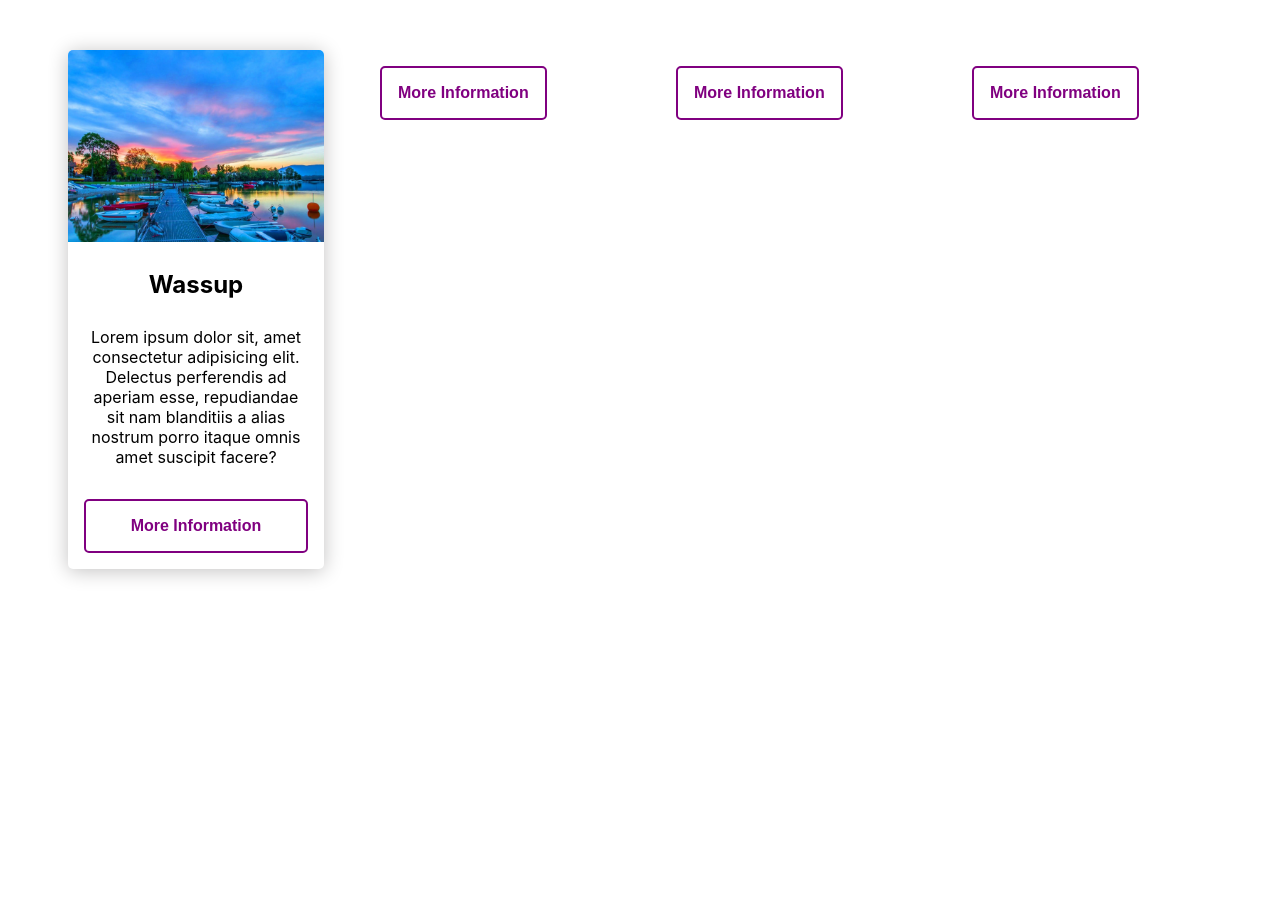
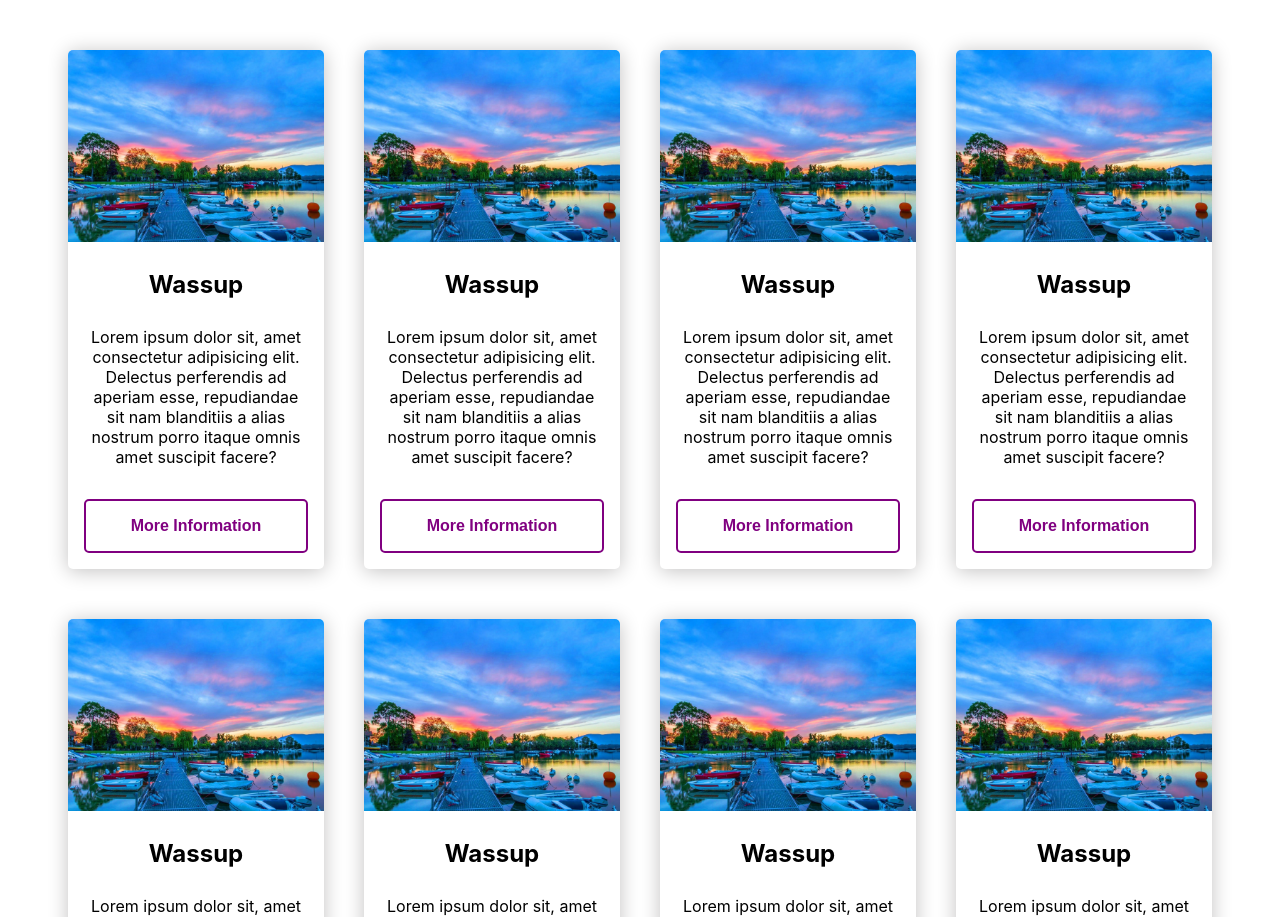
Before and after one commit to chusyntax/react-new-portfolio, a React (Create React App) app: page / in a window 1280 px wide. Shown: the top 917 px of the page. Before the commit the page ends 800 px from the top, so only its background shows below. Built offline with nearby package versions, Linux system fonts and the light colour scheme.

Commit message:
added all cards

```diff
--- a/src/Projects.js
+++ b/src/Projects.js
@@ -25,6 +25,8 @@ const [open4, setOpen4] = useState(false);
   const onCloseModal4 = () => setOpen4(false);
 
   return (
+<>
+
     <div className={styles.cardWrapper}>
 
     <div>
@@ -35,9 +37,7 @@ const [open4, setOpen4] = useState(false);
    liveSite="https://github.com/chusyntax"
    onClick={onOpenModal}
    >
-     <button className={styles.cardButton} onClick={onOpenModal}>More Information</button>
   </Card>
-
       <Modal open={open} onClose={onCloseModal} center>
         <h2>Simple centered modal 1</h2>
         <p>
@@ -46,11 +46,16 @@ const [open4, setOpen4] = useState(false);
           hendrerit risus, sed porttitor quam.
         </p>
       </Modal>
-
     </div>
 
      <div>
-      <button className={styles.cardButton} onClick={onOpenModal2}>More Information</button>
+     <Card heading="Wassup"
+   description="Lorem ipsum dolor sit, amet consectetur adipisicing elit. Delectus perferendis ad aperiam esse, repudiandae sit nam blanditiis a alias nostrum porro itaque omnis amet suscipit facere?"
+   gitHub="https://github.com/chusyntax"
+   liveSite="https://github.com/chusyntax"
+   onClick={onOpenModal2}
+   >
+  </Card>
       <Modal open={open2} onClose={onCloseModal2} center>
         <h2>Simple centered modal 2</h2>
         <p>
@@ -62,7 +67,13 @@ const [open4, setOpen4] = useState(false);
     </div>
 
      <div>
-      <button className={styles.cardButton} onClick={onOpenModal3}>More Information</button>
+     <Card heading="Wassup"
+   description="Lorem ipsum dolor sit, amet consectetur adipisicing elit. Delectus perferendis ad aperiam esse, repudiandae sit nam blanditiis a alias nostrum porro itaque omnis amet suscipit facere?"
+   gitHub="https://github.com/chusyntax"
+   liveSite="https://github.com/chusyntax"
+   onClick={onOpenModal3}
+   >
+  </Card>
       <Modal open={open3} onClose={onCloseModal3} center>
         <h2>Simple centered modal 3</h2>
         <p>
@@ -75,7 +86,13 @@ const [open4, setOpen4] = useState(false);
 
 
     <div>
-      <button className={styles.cardButton} onClick={onOpenModal4}>More Information</button>
+    <Card heading="Wassup"
+   description="Lorem ipsum dolor sit, amet consectetur adipisicing elit. Delectus perferendis ad aperiam esse, repudiandae sit nam blanditiis a alias nostrum porro itaque omnis amet suscipit facere?"
+   gitHub="https://github.com/chusyntax"
+   liveSite="https://github.com/chusyntax"
+   onClick={onOpenModal4}
+   >
+  </Card>
       <Modal open={open4} onClose={onCloseModal4} center>
         <h2>Simple centered modal 4</h2>
         <p>
@@ -124,6 +141,122 @@ const [open4, setOpen4] = useState(false);
 
     </div>
 
+<div className={styles.cardWrapper}>
+
+<div>
+
+<Card heading="Wassup"
+description="Lorem ipsum dolor sit, amet consectetur adipisicing elit. Delectus perferendis ad aperiam esse, repudiandae sit nam blanditiis a alias nostrum porro itaque omnis amet suscipit facere?"
+gitHub="https://github.com/chusyntax"
+liveSite="https://github.com/chusyntax"
+onClick={onOpenModal}
+>
+</Card>
+  <Modal open={open} onClose={onCloseModal} center>
+    <h2>Simple centered modal 1</h2>
+    <p>
+      Lorem ipsum dolor sit amet,   Lorem ipsum dolor sit amet, consectetur adipiscing elit. Nullam
+      pulvinar risus non risus hendrerit venenatis. Pellentesque sit amet
+      hendrerit risus, sed porttitor quam.
+    </p>
+  </Modal>
+</div>
+
+ <div>
+ <Card heading="Wassup"
+description="Lorem ipsum dolor sit, amet consectetur adipisicing elit. Delectus perferendis ad aperiam esse, repudiandae sit nam blanditiis a alias nostrum porro itaque omnis amet suscipit facere?"
+gitHub="https://github.com/chusyntax"
+liveSite="https://github.com/chusyntax"
+onClick={onOpenModal2}
+>
+</Card>
+  <Modal open={open2} onClose={onCloseModal2} center>
+    <h2>Simple centered modal 2</h2>
+    <p>
+      Lorem ipsum dolor sit amet, consectetur adipiscing elit. Nullam
+      pulvinar risus non risus hendrerit venenatis. Pellentesque sit amet
+      hendrerit risus, sed porttitor quam.
+    </p>
+  </Modal>
+</div>
+
+ <div>
+ <Card heading="Wassup"
+description="Lorem ipsum dolor sit, amet consectetur adipisicing elit. Delectus perferendis ad aperiam esse, repudiandae sit nam blanditiis a alias nostrum porro itaque omnis amet suscipit facere?"
+gitHub="https://github.com/chusyntax"
+liveSite="https://github.com/chusyntax"
+onClick={onOpenModal3}
+>
+</Card>
+  <Modal open={open3} onClose={onCloseModal3} center>
+    <h2>Simple centered modal 3</h2>
+    <p>
+      Lorem ipsum dolor sit amet, consectetur adipiscing elit. Nullam
+      pulvinar risus non risus hendrerit venenatis. Pellentesque sit amet
+      hendrerit risus, sed porttitor quam.
+    </p>
+  </Modal>
+</div>
+
+
+<div>
+<Card heading="Wassup"
+description="Lorem ipsum dolor sit, amet consectetur adipisicing elit. Delectus perferendis ad aperiam esse, repudiandae sit nam blanditiis a alias nostrum porro itaque omnis amet suscipit facere?"
+gitHub="https://github.com/chusyntax"
+liveSite="https://github.com/chusyntax"
+onClick={onOpenModal4}
+>
+</Card>
+  <Modal open={open4} onClose={onCloseModal4} center>
+    <h2>Simple centered modal 4</h2>
+    <p>
+      Lorem ipsum dolor sit amet, consectetur adipiscing elit. Nullam
+      pulvinar risus non risus hendrerit venenatis. Pellentesque sit amet
+      hendrerit risus, sed porttitor quam.
+    </p>
+    <p>
+      Lorem ipsum dolor sit amet, consectetur adipiscing elit. Nullam
+      pulvinar risus non risus hendrerit venenatis. Pellentesque sit amet
+      hendrerit risus, sed porttitor quam.
+    </p>
+     <p>
+      Lorem ipsum dolor sit amet, consectetur adipiscing elit. Nullam
+      pulvinar risus non risus hendrerit venenatis. Pellentesque sit amet
+      hendrerit risus, sed porttitor quam.
+    </p>
+    <p>
+      Lorem ipsum dolor sit amet, consectetur adipiscing elit. Nullam
+      pulvinar risus non risus hendrerit venenatis. Pellentesque sit amet
+      hendrerit risus, sed porttitor quam.
+    </p>
+     <p>
+      Lorem ipsum dolor sit amet, consectetur adipiscing elit. Nullam
+      pulvinar risus non risus hendrerit venenatis. Pellentesque sit amet
+      hendrerit risus, sed porttitor quam.
+    </p>
+    <p>
+      Lorem ipsum dolor sit amet, consectetur adipiscing elit. Nullam
+      pulvinar risus non risus hendrerit venenatis. Pellentesque sit amet
+      hendrerit risus, sed porttitor quam.
+    </p>
+     <p>
+      Lorem ipsum dolor sit amet, consectetur adipiscing elit. Nullam
+      pulvinar risus non risus hendrerit venenatis. Pellentesque sit amet
+      hendrerit risus, sed porttitor quam.
+    </p>
+    <p>
+      Lorem ipsum dolor sit amet, consectetur adipiscing elit. Nullam
+      pulvinar risus non risus hendrerit venenatis. Pellentesque sit amet
+      hendrerit risus, sed porttitor quam.
+    </p>
+
+  </Modal>
+</div>
+
+</div>
+
+</>
+
   );
  };
 
```
